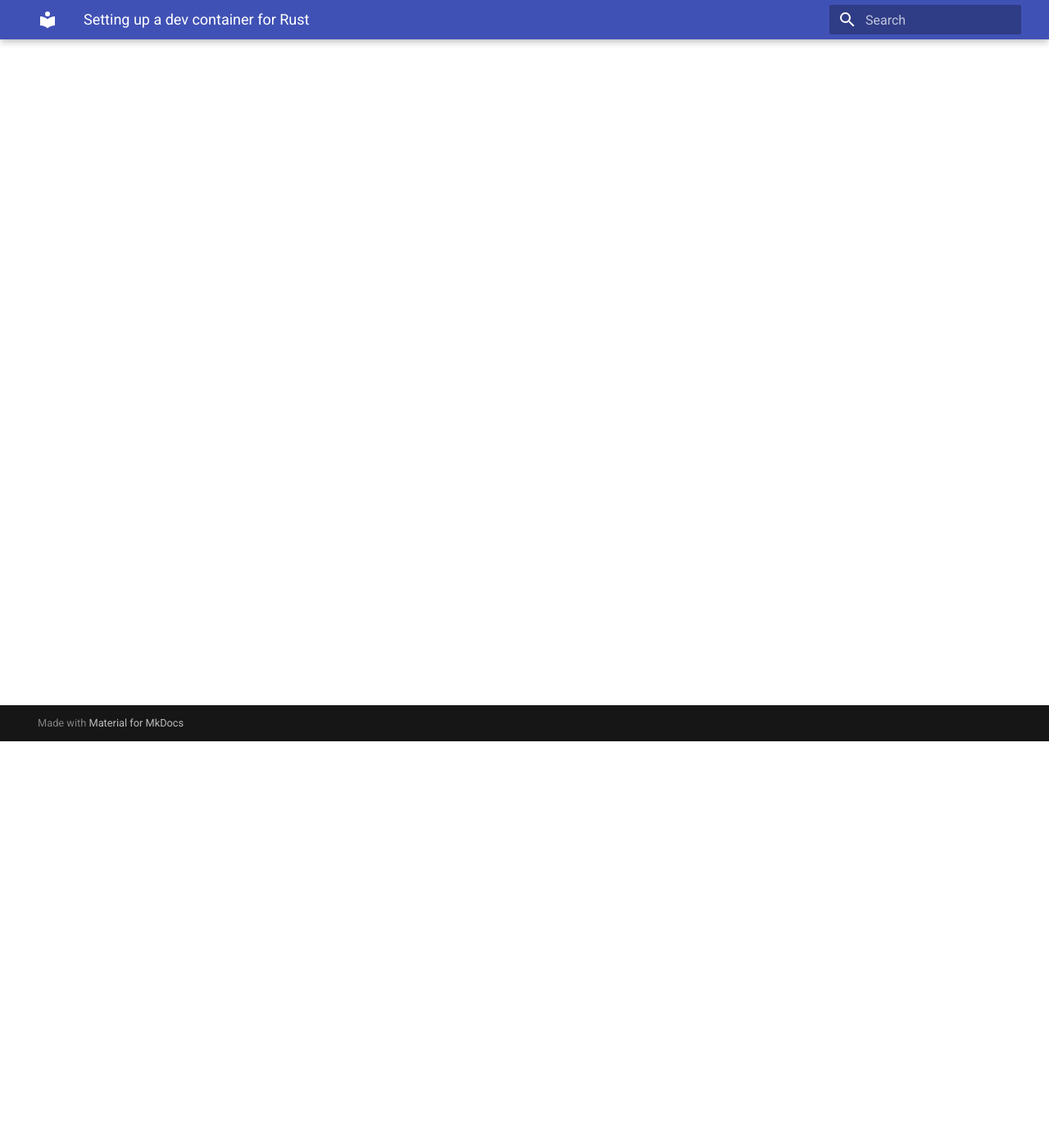
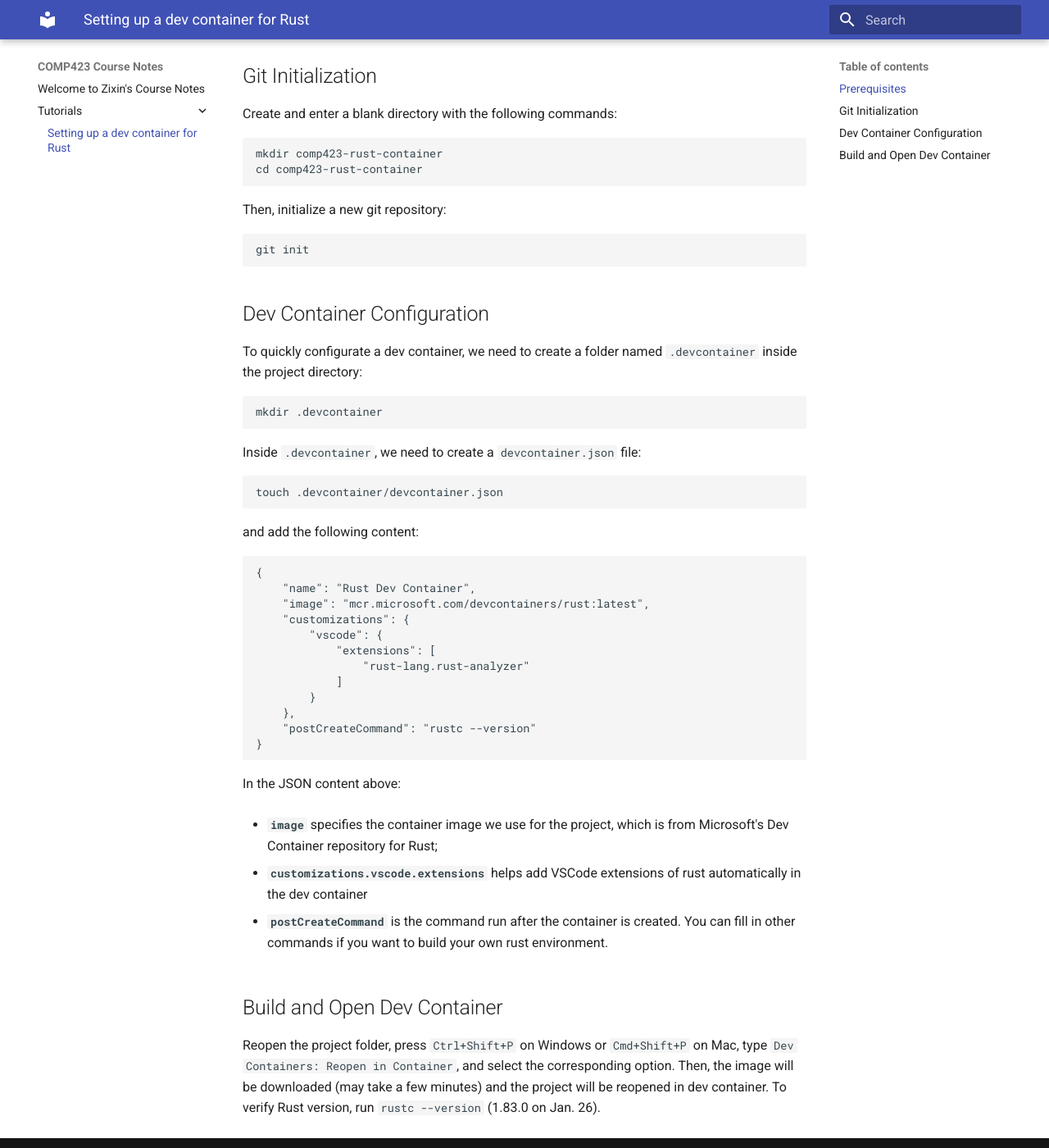
Before and after one commit to starkersawz666/comp423-course-notes, an MkDocs documentation site: the page built from docs/tutorials/rust-setup.md, in a window 1280 px wide and 1400 px high, scrolled down 496 px. Shown: the whole window at 82% size. Built offline with MkDocs 1.6.1 and Material for MkDocs 9.7.7, drawn with Linux system fonts in a browser that asks for light colours; some of the changed text lies outside the part shown.

Commit message:
update till Build and Open Dev Container

````diff
--- a/docs/tutorials/rust-setup.md
+++ b/docs/tutorials/rust-setup.md
@@ -2,3 +2,71 @@
 
 * Primary author: [Zixin Wei](https://github.com/starkersawz666)
 * Reviewer: [tang zoey](https://github.com/tangzoey)
+
+## Prerequisites
+
+Before we start on this tutorial, there are some configurations that should be done:
+
+- **Docker**: Docker is containerization platform. If Docker has not been installed, please go to [Docker Desktop](https://www.docker.com/products/docker-desktop/) to downlaod and install.
+
+- **Visual Studio Code**: [VSCode](https://code.visualstudio.com/) is the Integrated Development Environment (IDE) recommended here.
+
+- **Dev Containers Extension**: to be installed inside Visual Studio Code.
+
+## Git Initialization
+
+Create and enter a blank directory with the following commands:
+
+```bash
+mkdir comp423-rust-container
+cd comp423-rust-container
+```
+
+Then, initialize a new git repository:
+
+```bash
+git init
+```
+
+## Dev Container Configuration
+
+To quickly configurate a dev container, we need to create a folder named `.devcontainer` inside the project directory:
+
+```bash
+mkdir .devcontainer
+```
+
+Inside `.devcontainer`, we need to create a `devcontainer.json` file:
+
+```bash
+touch .devcontainer/devcontainer.json
+```
+
+and add the following content:
+
+```json
+{
+    "name": "Rust Dev Container",
+    "image": "mcr.microsoft.com/devcontainers/rust:latest",
+    "customizations": {
+        "vscode": {
+            "extensions": [
+                "rust-lang.rust-analyzer"
+            ]
+        }
+    },
+    "postCreateCommand": "rustc --version"
+}
+```
+
+In the JSON content above:
+
+- **`image`** specifies the container image we use for the project, which is from Microsoft's Dev Container repository for Rust;
+
+- **`customizations.vscode.extensions`** helps add VSCode extensions of rust automatically in the dev container
+
+- **`postCreateCommand`** is the command run after the container is created. You can fill in other commands if you want to build your own rust environment.
+
+## Build and Open Dev Container
+
+Reopen the project folder, press `Ctrl+Shift+P` on Windows or `Cmd+Shift+P` on Mac, type `Dev Containers: Reopen in Container`, and select the corresponding option. Then, the image will be downloaded (may take a few minutes) and the project will be reopened in dev container. To verify Rust version, run `rustc --version` (1.83.0 on Jan. 26).
````
